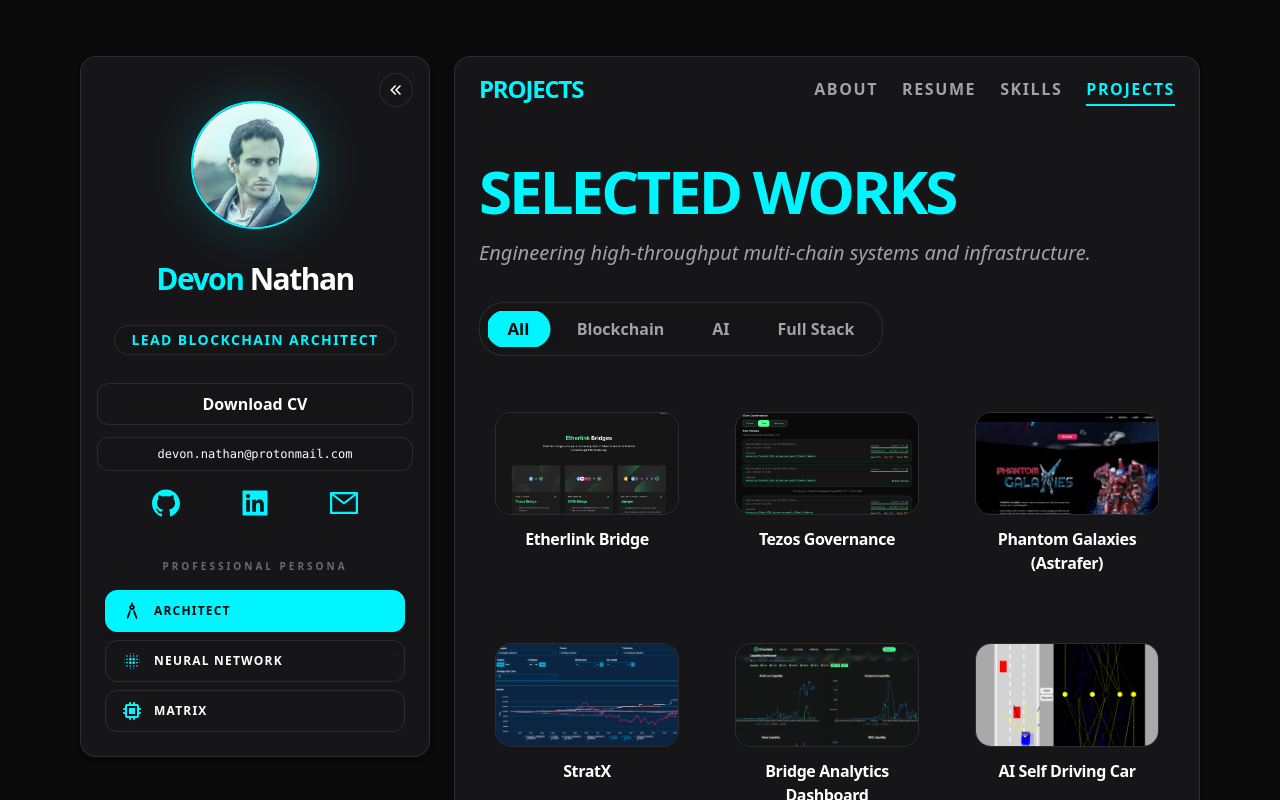
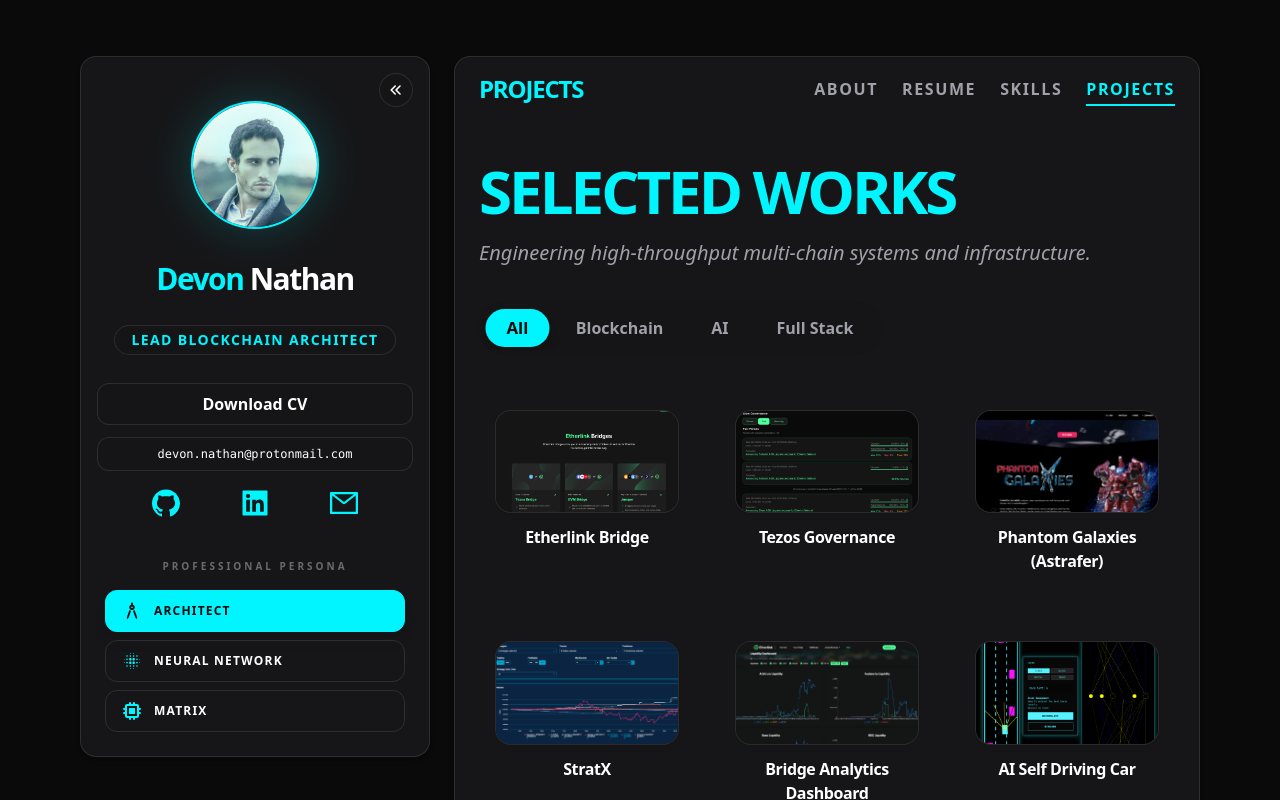
Before and after one commit to devon-n/Portfolio, a Next.js app: page /projects in a window 1280 px wide. Shown: the top 800 px of the page. Built offline with nearby package versions, Linux system fonts and the light colour scheme.

Commit message:
chore: updated project filters

```diff
--- a/components/ProjectCard.tsx
+++ b/components/ProjectCard.tsx
@@ -30,7 +30,7 @@ const ProjectCard: FunctionComponent<{
 						className="cursor-pointer group h-full flex flex-col"
 						onClick={() => setShowDetail(id)}
 					>
-						<div className="w-full aspect-[16/9] relative rounded-2xl overflow-hidden glass-card border border-border group-hover:border-primary/50 transition-colors shadow-sm">
+						<div className="w-full aspect-[16/9] relative rounded-2xl overflow-hidden glass-card group-hover:border-primary/50 transition-colors shadow-sm">
 							<Image
 								src={image_path}
 								alt={name}
@@ -45,9 +45,9 @@ const ProjectCard: FunctionComponent<{
 				)}
 
 				{showDetail === id && (
-					<div className="grid w-full h-auto p-4 glass-card rounded-3xl md:p-10 md:grid-cols-2 gap-x-12 shadow-2xl relative bg-surface border border-primary/20">
+					<div className="grid w-full h-auto p-4 glass-card rounded-3xl md:p-10 md:grid-cols-2 gap-x-12 shadow-2xl relative bg-surface">
 						<div className="flex flex-col">
-							<div className="w-full aspect-[16/9] relative rounded-2xl overflow-hidden border border-border bg-background/50">
+							<div className="w-full aspect-[16/9] relative rounded-2xl overflow-hidden bg-background/50">
 								<Image
 									src={image_path}
 									alt={name}
@@ -62,7 +62,7 @@ const ProjectCard: FunctionComponent<{
 										href={github_url}
 										target="_blank"
 										rel="noopener noreferrer"
-										className="flex items-center px-6 py-2 gap-3 text-lg glass-card rounded-full font-bold hover:bg-primary hover:text-background transition-all border border-border hover:border-primary"
+										className="flex items-center px-6 py-2 gap-3 text-lg glass-card rounded-full font-bold hover:bg-primary hover:text-background transition-all"
 									>
 										<AiFillGithub /> <span>Github</span>
 									</a>
@@ -72,7 +72,7 @@ const ProjectCard: FunctionComponent<{
 										href={deployed_url}
 										target="_blank"
 										rel="noopener noreferrer"
-										className="flex items-center px-6 py-2 gap-3 text-lg glass-card rounded-full font-bold hover:bg-primary hover:text-background transition-all border border-border hover:border-primary"
+										className="flex items-center px-6 py-2 gap-3 text-lg glass-card rounded-full font-bold hover:bg-primary hover:text-background transition-all"
 									>
 										<CgWebsite /> <span>Website</span>
 									</a>
--- a/components/ProjectNavbar.tsx
+++ b/components/ProjectNavbar.tsx
@@ -47,8 +47,8 @@ const ProjectsNavbar: FunctionComponent<IProjectsNavbarProps> = ({ handlerFilter
     const categories: (ProjectCategory | 'all')[] = ['all', ...Object.values(ProjectCategory)];
 
     return (
-        <nav aria-label="Project categories" className="glass-card rounded-3xl p-2 inline-block">
-            <ul className="flex items-center gap-2 overflow-x-auto list-none scrollbar-hide">
+        <nav aria-label="Project categories" className="glass-card rounded-3xl p-1 inline-block border-none bg-transparent">
+            <ul className="flex items-center gap-2 overflow-x-auto list-none scrollbar-hide py-1 px-1">
                 {categories.map((cat) => (
                     <NavItem
                         key={cat}
--- a/styles/globals.css
+++ b/styles/globals.css
@@ -93,3 +93,14 @@ body {
 .animate-terminal-fadeIn {
   animation: terminalFadeIn 0.3s ease-out forwards;
 }
+
+/* Scrollbar Hide Utility */
+@layer utilities {
+  .scrollbar-hide::-webkit-scrollbar {
+    display: none;
+  }
+  .scrollbar-hide {
+    -ms-overflow-style: none;
+    scrollbar-width: none;
+  }
+}
```
Also changed, not shown: public/images/SelfDrivingCar.png.
